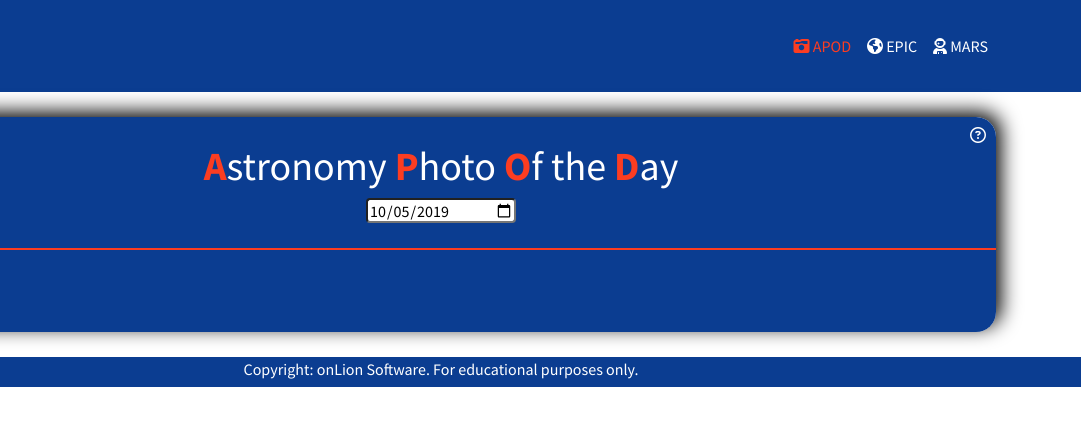
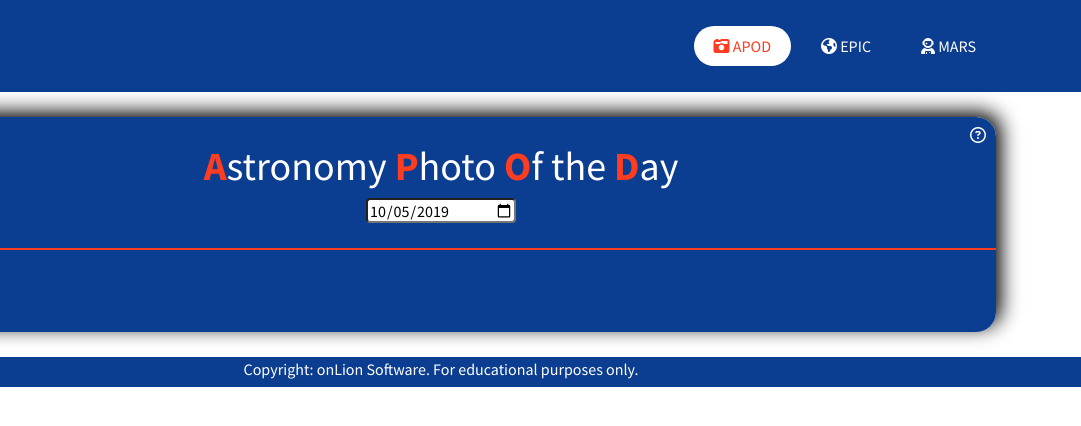
Before and after one commit to jdl208/Nasagram, a plain HTML site: page index.html in a window 1280 px wide. Shown: the full height of the page, 199-1280 px from the left. Drawn offline with nearby package versions, Linux system fonts and the light colour scheme; no server answers.

Commit message:
Adjusted active navbar button style

```diff
--- a/assets/css/style.css
+++ b/assets/css/style.css
@@ -82,13 +82,20 @@ body {
     padding-top: 0px;
     padding-bottom: 0px;
 }
+.navbutton {
+    margin-left: 10px;
+    padding-left: 20px!important;
+    padding-right: 20px!important;
 
+}
 .navbutton:hover {
     color: #FC3D21;
 }
 
 .active {
     color: #FC3D21;
+    background-color: white;
+    border-radius: 20px;
 }
 
 /* ASTRONOMY PHOTO OF THE DAY*/
```
